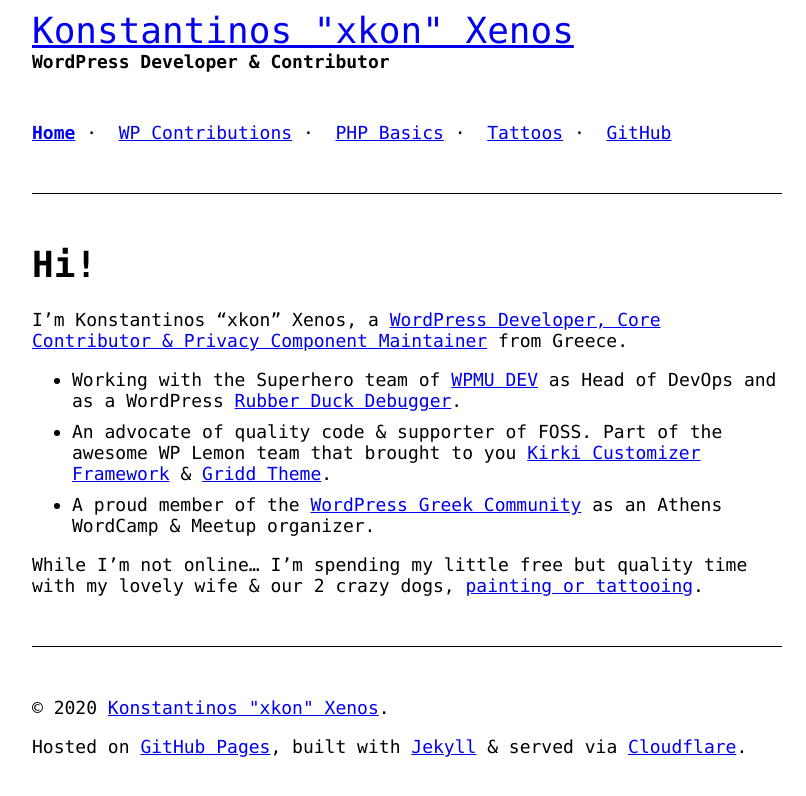
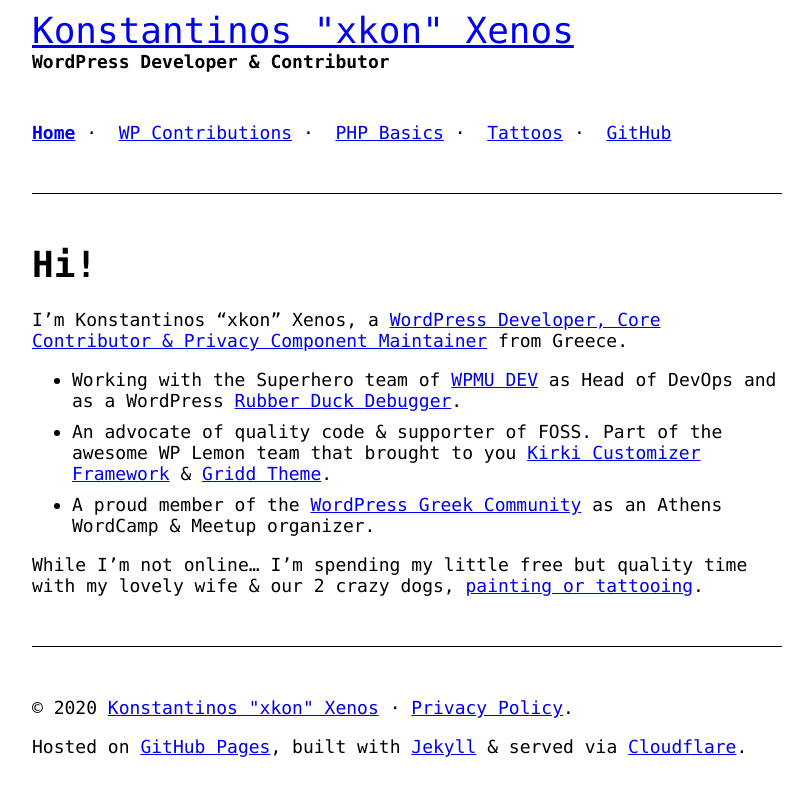
Before and after one commit to mrxkon/mrxkon.github.io, a Jekyll site: the page built from index.md, in a window 1280 px wide. Shown: the top 796 px of the page, without its empty margins (233-1039 px from the left). Built offline with Jekyll 4.4.1, drawn with Linux system fonts in a browser that asks for light colours.

Commit message:
Update footer.html

```diff
--- a/_includes/footer.html
+++ b/_includes/footer.html
@@ -1,6 +1,6 @@
 		</main>
 		<footer>
-			<p>&copy; {{ site.time | date: '%Y' }} <a href="https://xkon.gr">Konstantinos &quot;xkon&quot; Xenos</a>.</p>
+			<p>&copy; {{ site.time | date: '%Y' }} <a href="{{ site.site_url }}">{{ site.title }}</a> &middot; <a href="{{ site.site_url }}/privacy-policy/">Privacy Policy</a>.</p>
 			<p>Hosted on <a href="https://pages.github.com" target="_blank" rel="noopener noreferrer">GitHub Pages</a>, built with <a href="https://jekyllrb.com" target="_blank" rel="noopener noreferrer">Jekyll</a> &amp; served via <a href="https://www.cloudflare.com" target="_blank" rel="noopener noreferrer">Cloudflare</a>.</p>
 		</footer>
 	</body>
```
